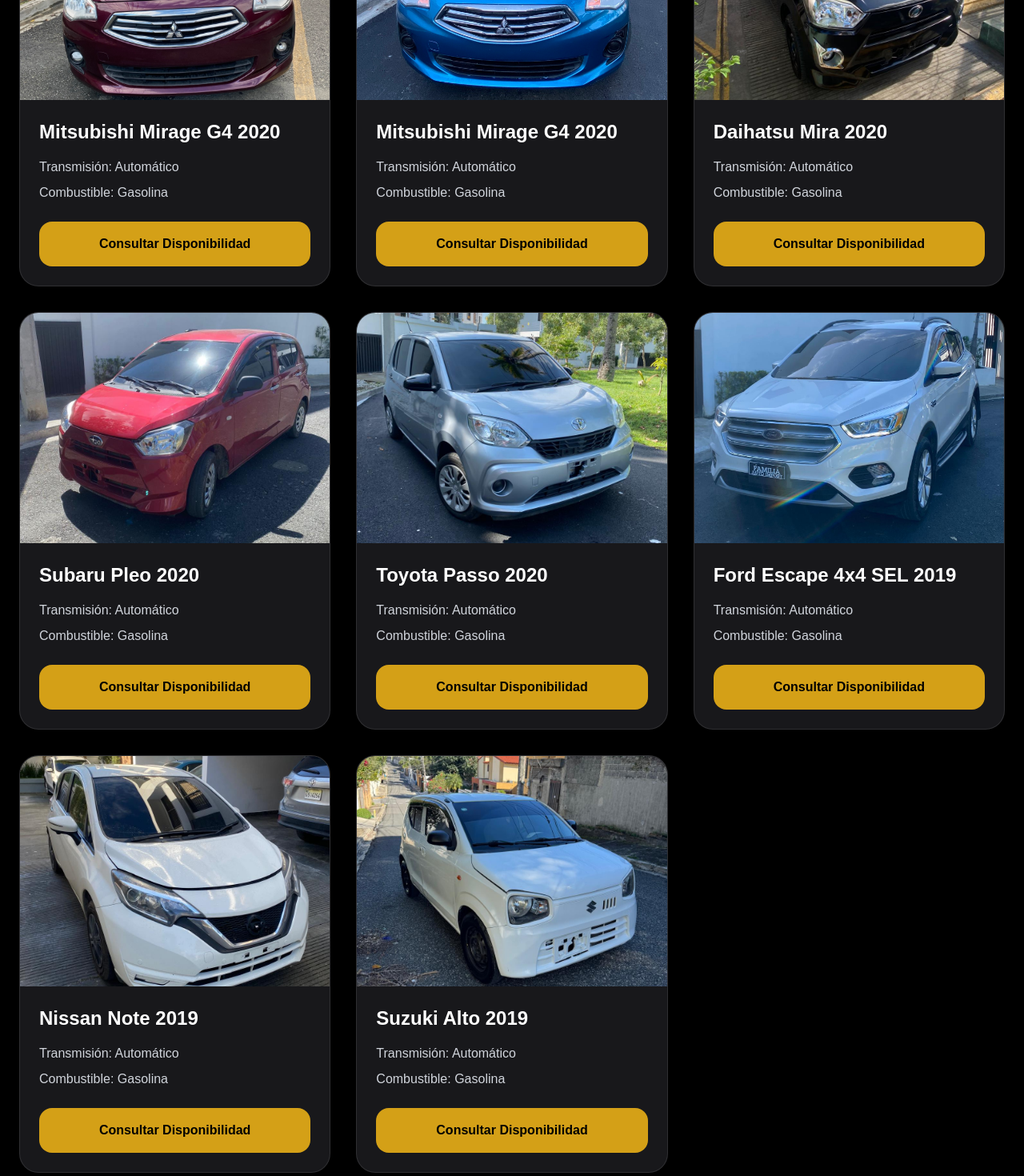
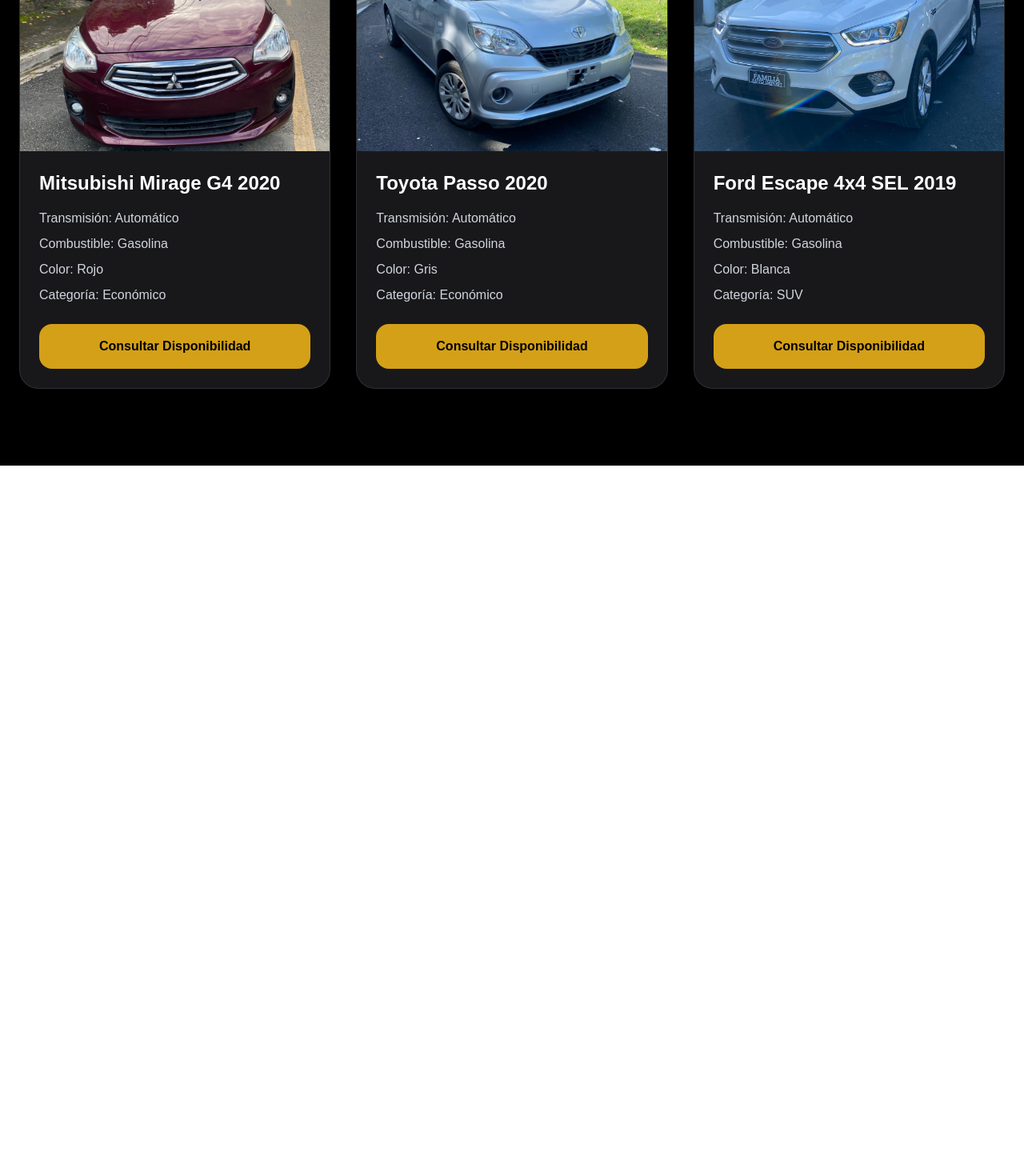
Before and after one commit to magrcrd/New-Repository, a Next.js app: page /catalogo in a window 1280 px wide. Shown: the part 1100-2570 px from the top of the page at 80% size. After the commit the page ends 1682 px from the top, so only its background shows below. Built offline with nearby package versions, Linux system fonts and the light colour scheme.

Commit message:
add working filters

```diff
--- a/src/app/catalogo/page.tsx
+++ b/src/app/catalogo/page.tsx
@@ -1,4 +1,9 @@
+"use client";
+
+import { useState } from "react";
+
 export default function Catalogo() {
+
   const cars = [
 
     {
@@ -16,7 +21,7 @@ const cars = [
       transmission: "Automático",
       fuel: "Gasolina",
       color: "Gris",
-    category: "SUV Grande",
+      category: "SUV",
     },
 
     {
@@ -25,39 +30,12 @@ const cars = [
       transmission: "Automático",
       fuel: "Gasolina",
       color: "Negro",
-    category: "SUV Luxury",
+      category: "Luxury",
     },
 
     {
       name: "Mitsubishi Mirage G4 2020",
       image: "/carro4.jpg",
-    transmission: "Automático",
-    fuel: "Gasolina",
-    color: "Rojo",
-    category: "Económico",
-  },
-
-  {
-    name: "Mitsubishi Mirage G4 2020",
-    image: "/carro5.jpg",
-    transmission: "Automático",
-    fuel: "Gasolina",
-    color: "Azul",
-    category: "Económico",
-  },
-
-  {
-    name: "Daihatsu Mira 2020",
-    image: "/carro23.jpg",
-    transmission: "Automático",
-    fuel: "Gasolina",
-    color: "Rojo",
-    category: "Económico",
-  },
-
-  {
-    name: "Subaru Pleo 2020",
-    image: "/carro10.jpg",
       transmission: "Automático",
       fuel: "Gasolina",
       color: "Rojo",
@@ -79,30 +57,20 @@ const cars = [
       transmission: "Automático",
       fuel: "Gasolina",
       color: "Blanca",
-    category: "SUV Mediana",
-  },
-
-  {
-    name: "Nissan Note 2019",
-    image: "/carro27.jpg",
-    transmission: "Automático",
-    fuel: "Gasolina",
-    color: "Blanco",
-    category: "Económico",
-  },
-
-  {
-    name: "Suzuki Alto 2019",
-    image: "/carro36.jpg",
-    transmission: "Automático",
-    fuel: "Gasolina",
-    color: "Blanco",
-    category: "Económico",
+      category: "SUV",
     },
 
   ];
 
+  const [selectedCategory, setSelectedCategory] = useState("Todos");
+
+  const filteredCars =
+    selectedCategory === "Todos"
+      ? cars
+      : cars.filter((car) => car.category === selectedCategory);
+
   return (
+
     <main className="bg-black text-white min-h-screen px-6 py-24">
 
       <div className="max-w-7xl mx-auto">
@@ -120,30 +88,60 @@ const cars = [
           <p className="text-gray-400 text-lg">
             Vehículos modernos y listos para entrega inmediata
           </p>
+
           <div className="flex justify-center gap-4 flex-wrap mt-8">
 
-  <button className="bg-[#D4A017] text-black px-6 py-3 rounded-2xl font-bold">
+            <button
+              onClick={() => setSelectedCategory("Todos")}
+              className={`px-6 py-3 rounded-2xl font-bold transition ${
+                selectedCategory === "Todos"
+                  ? "bg-[#D4A017] text-black"
+                  : "border border-[#D4A017] text-[#D4A017]"
+              }`}
+            >
               Todos
             </button>
 
-  <button className="border border-[#D4A017] text-[#D4A017] px-6 py-3 rounded-2xl font-bold hover:bg-[#D4A017] hover:text-black transition">
+            <button
+              onClick={() => setSelectedCategory("Económico")}
+              className={`px-6 py-3 rounded-2xl font-bold transition ${
+                selectedCategory === "Económico"
+                  ? "bg-[#D4A017] text-black"
+                  : "border border-[#D4A017] text-[#D4A017]"
+              }`}
+            >
               Económicos
             </button>
 
-  <button className="border border-[#D4A017] text-[#D4A017] px-6 py-3 rounded-2xl font-bold hover:bg-[#D4A017] hover:text-black transition">
+            <button
+              onClick={() => setSelectedCategory("SUV")}
+              className={`px-6 py-3 rounded-2xl font-bold transition ${
+                selectedCategory === "SUV"
+                  ? "bg-[#D4A017] text-black"
+                  : "border border-[#D4A017] text-[#D4A017]"
+              }`}
+            >
               SUVs
             </button>
 
-  <button className="border border-[#D4A017] text-[#D4A017] px-6 py-3 rounded-2xl font-bold hover:bg-[#D4A017] hover:text-black transition">
+            <button
+              onClick={() => setSelectedCategory("Luxury")}
+              className={`px-6 py-3 rounded-2xl font-bold transition ${
+                selectedCategory === "Luxury"
+                  ? "bg-[#D4A017] text-black"
+                  : "border border-[#D4A017] text-[#D4A017]"
+              }`}
+            >
               Luxury
             </button>
 
           </div>
+
         </div>
 
         <div className="grid grid-cols-1 md:grid-cols-3 gap-8">
 
-          {cars.map((car) => (
+          {filteredCars.map((car) => (
 
             <div
               key={car.name}
@@ -163,8 +161,15 @@ const cars = [
                 </h2>
 
                 <div className="space-y-2 text-gray-300 mb-6">
+
                   <p>Transmisión: {car.transmission}</p>
+
                   <p>Combustible: {car.fuel}</p>
+
+                  <p>Color: {car.color}</p>
+
+                  <p>Categoría: {car.category}</p>
+
                 </div>
 
                 <a
@@ -186,5 +191,6 @@ const cars = [
       </div>
 
     </main>
+
   );
 }
```
Lines whose indentation alone changed are shown as unchanged.
